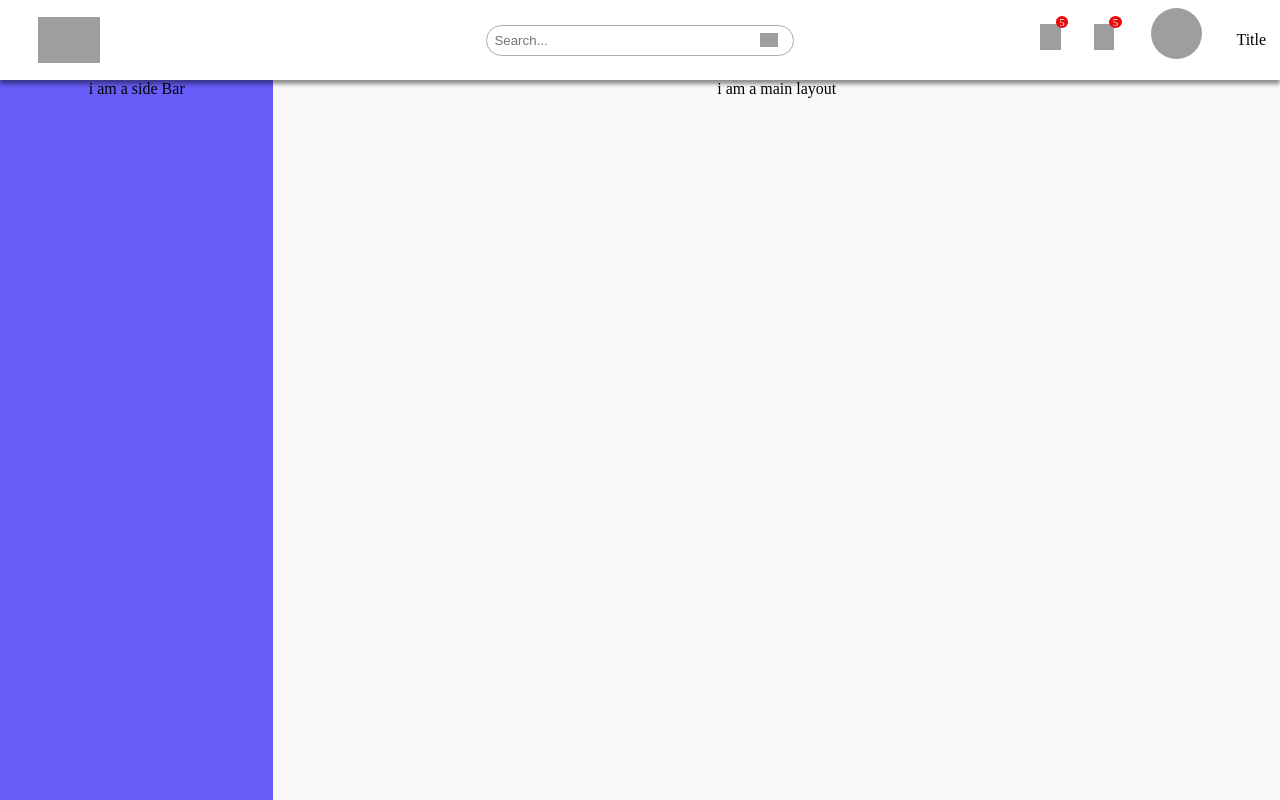
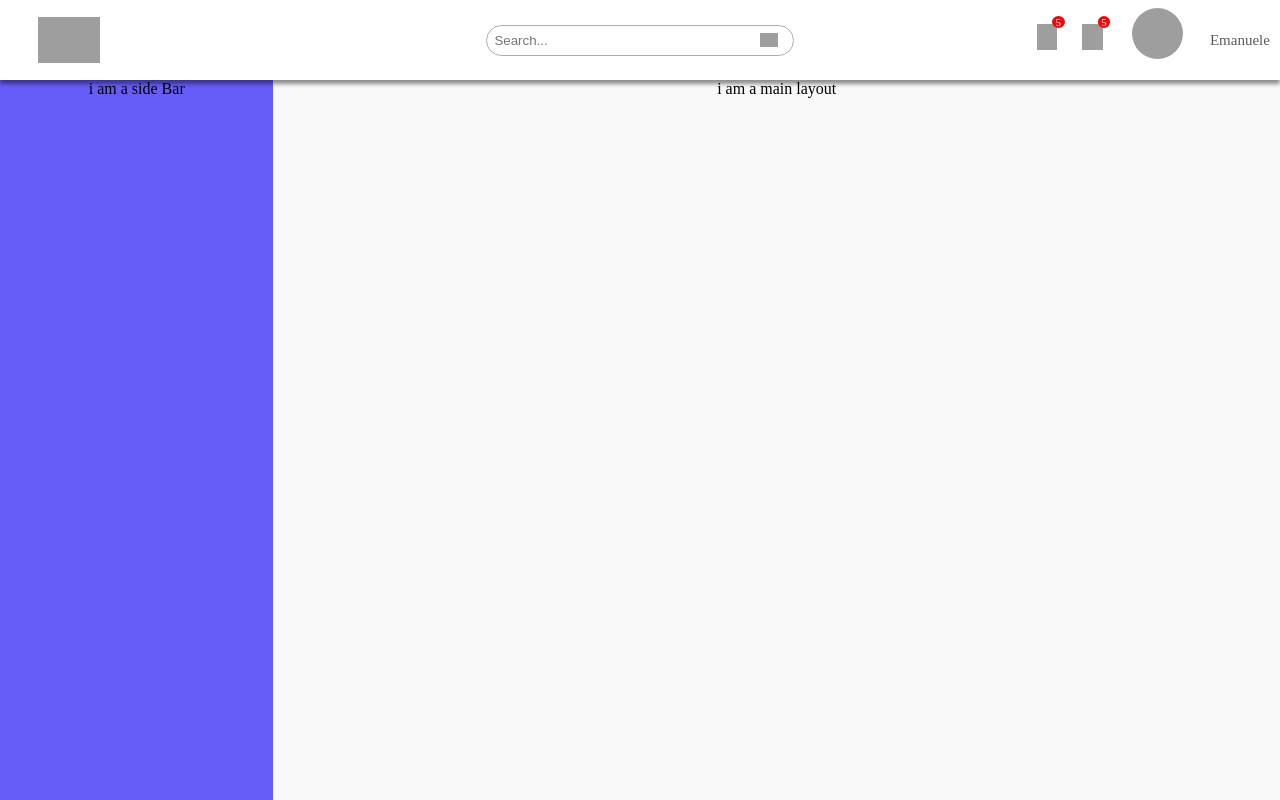
Before and after one commit to ChamsBouzaiene/React-DashBoard, a React (Create React App) app: page / in a window 1280 px wide. Built offline with nearby package versions, Linux system fonts and the light colour scheme; grey boxes are pictures that could not be loaded.

Commit message:
feat: created typography component 🔧

```diff
--- a/src/common/components/Header/index.js
+++ b/src/common/components/Header/index.js
@@ -32,7 +32,7 @@ export default function Header() {
           counter={5}
         />
         <Avatar img={IconsCDNLinks.avatarImg} width="25%" height="100%" />
-        <Typographie />
+        <Typographie text={"Emanuele"} />
       </div>
     </div>
   );
--- a/src/common/components/Typographie/index.js
+++ b/src/common/components/Typographie/index.js
@@ -1,5 +1,5 @@
 import React from "react";
-
-export default function Typographie() {
-  return <div>Title</div>;
+import "./style.css";
+export default function Typographie({ text }) {
+  return <span className="typographie">{text}</span>;
 }
--- a/src/common/components/Typographie/style.css
+++ b/src/common/components/Typographie/style.css
@@ -0,0 +1,4 @@
+.typographie {
+  color: #5d5b5b;
+  font-size: 15px;
+}
```
